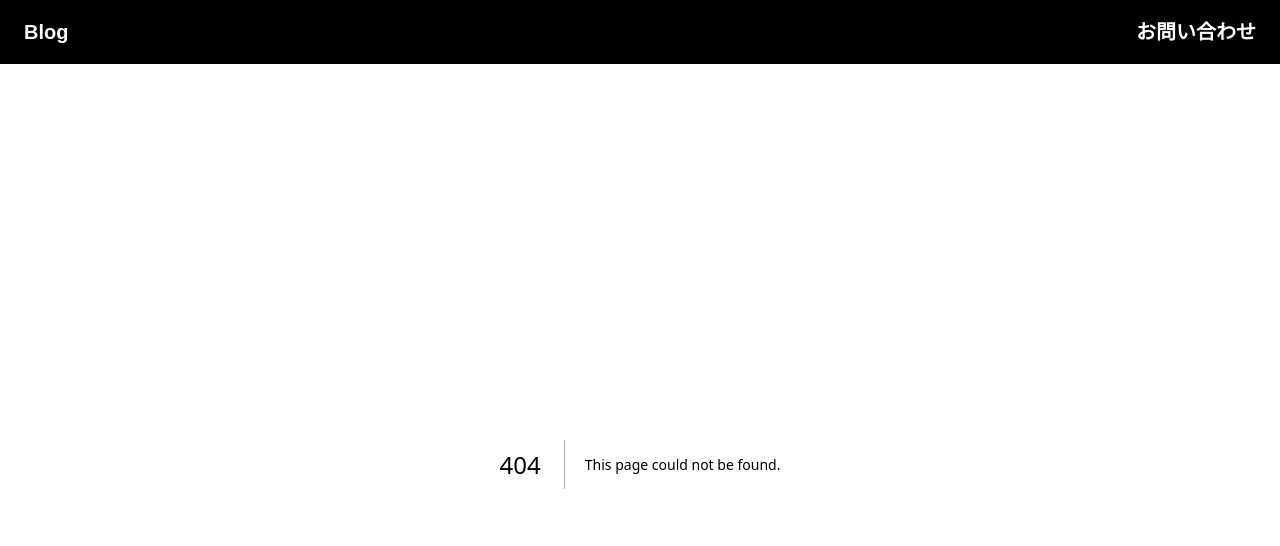
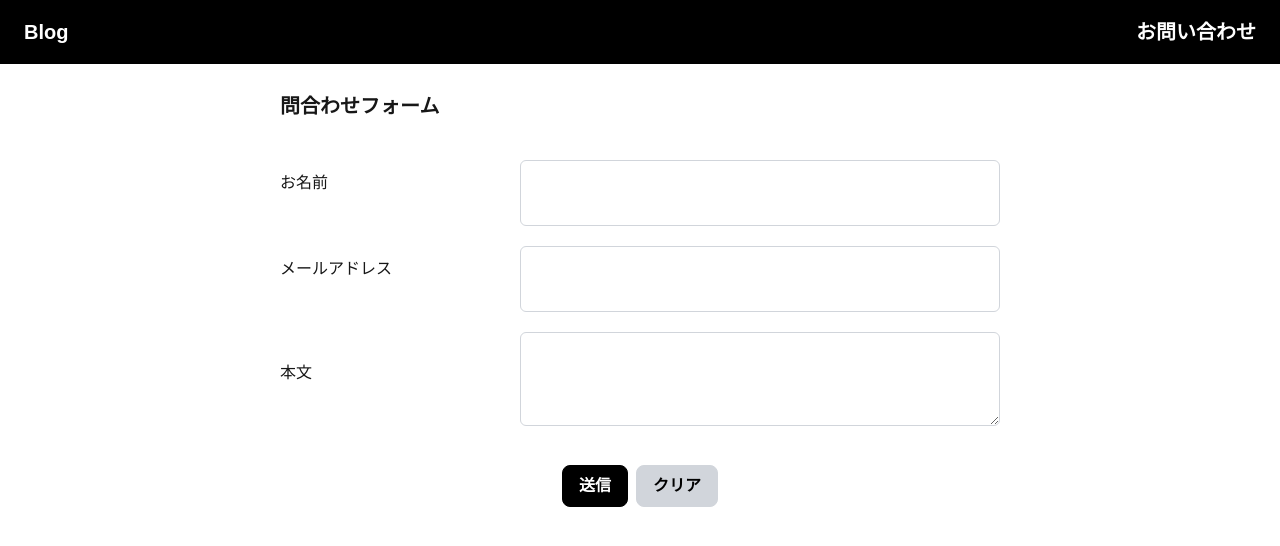
Before and after one commit to skyota/chapter8_Nextjs, a Next.js app: page /contact in a window 1280 px wide. Before the commit this address had no page. Shown: the top 546 px of the page. Built offline with nearby package versions, Linux system fonts and the light colour scheme.

Commit message:
お問い合わせページの実装

```diff
--- a/package.json
+++ b/package.json
@@ -12,6 +12,7 @@
     "next": "14.2.16",
     "react": "^18",
     "react-dom": "^18",
+    "react-hook-form": "^7.55.0",
     "swr": "^2.3.3"
   },
   "devDependencies": {
--- /dev/null
+++ b/src/app/contact/_components/Label/index.tsx
@@ -0,0 +1,12 @@
+"use client"
+
+type Props = {
+  name: string;
+  label: string;
+}
+
+const Label: React.FC<Props> = ({ name, label }) => {
+  return <label htmlFor={name} className="w-60">{label}</label>
+};
+
+export default Label;
--- /dev/null
+++ b/src/app/contact/_components/TextInput/index.tsx
@@ -0,0 +1,20 @@
+"use client"
+
+import { ComponentProps } from "react";
+
+type Props = {
+  name: string;
+  type: string;
+  error?: string;
+} & ComponentProps<"input">
+
+const TextInput: React.FC<Props> = ({ name, type, error, disabled, ...rest }) => {
+  return (
+    <div className="w-full max-w-[calc(100%-240px)]">
+      <input id={name} type={type} disabled={disabled} className="w-full px-4 py-5 border border-gray-300 rounded-md min-h-50 box-border" {...rest} />
+      {error && <p className="text-red-500">{error}</p>}
+    </div>
+  );
+};
+
+export default TextInput;
--- /dev/null
+++ b/src/app/contact/_components/Textarea/index.tsx
@@ -0,0 +1,19 @@
+"use client"
+
+import { ComponentProps } from "react";
+
+type Props = {
+  name: string;
+  error?: string;
+} & ComponentProps<"textarea">
+
+const Textarea: React.FC<Props> = ({ name, error, disabled, ...rest }) => {
+  return (
+    <div className="w-full max-w-[calc(100%-240px)]">
+      <textarea id={name} disabled={disabled} className="w-full px-4 py-5 border border-gray-300 rounded-md min-h-50 leading-relaxed box-border" {...rest} />
+      {error && <p className="text-red-500">{error}</p>}
+    </div>
+  )
+}
+
+export default Textarea;
--- /dev/null
+++ b/src/app/contact/page.tsx
@@ -0,0 +1,91 @@
+"use client"
+
+import { useForm, SubmitHandler } from "react-hook-form";
+import Label from './_components/Label';
+import Textarea from './_components/Textarea';
+import TextInput from './_components/TextInput';
+
+type ContactForm = {
+  name: string;
+  email: string;
+  message: string;
+}
+
+const Contact: React.FC = () => {
+  const {register, handleSubmit, reset, formState: {errors, isSubmitting}} = useForm<ContactForm>();
+
+  const onSubmit: SubmitHandler<ContactForm> = async (data) => {
+    try {
+      const res = await fetch("https://1hmfpsvto6.execute-api.ap-northeast-1.amazonaws.com/dev/contacts", {
+        method: 'POST',
+        headers: {'Content-Type': 'application/json'},
+        body: JSON.stringify(data)
+      });
+      if (!res.ok) throw new Error("Network response was not ok");
+      alert("送信しました");
+      reset();
+    } catch (error) {
+      console.log("送信中にエラーが発生しました：", error);
+    }
+  };
+
+  return (
+    <div className="mt-7">
+      <div className="mx-auto max-w-3xl px-6">
+        <p className="text-xl font-bold">問合わせフォーム</p>
+        <form className="mt-5" onSubmit={handleSubmit(onSubmit)}>
+          <div className="flex items-center space-y-5">
+            <Label name="name" label="お名前" />
+            <TextInput
+              type="text"
+              error={errors.name?.message}
+              disabled={isSubmitting}
+              {...register("name", {
+                required: "お名前は必須です",
+                maxLength: {
+                  value: 30,
+                  message: "30文字以内で入力してください"
+                }
+              })}
+            />
+          </div>
+          <div className="flex items-center space-y-5">
+            <Label name="email" label="メールアドレス" />
+            <TextInput
+              type="email"
+              error={errors.email?.message}
+              disabled={isSubmitting}
+              {...register("email", {
+                required: "メールアドレスは必須です",
+                pattern: {
+                  value: /^[^\s@]+@[^\s@]+\.[^\s@]+$/,
+                  message: "メールアドレスの形式が正しくありません"
+                }
+              })}
+            />
+          </div>
+          <div className="flex items-center space-y-5">
+            <Label name="message" label="本文" />
+            <Textarea
+              error={errors.message?.message}
+              disabled={isSubmitting}
+              {...register("message", {
+                required: "本文は必須です",
+                maxLength: {
+                  value: 500,
+                  message: "500文字以内で入力してください"
+                }
+              })}
+            />
+          </div>
+          <div className="mt-8 flex justify-center space-x-2">
+            <input type='submit' value='送信' disabled={isSubmitting} className="bg-black text-white border border-black font-bold px-4 py-2 rounded-lg cursor-pointer" />
+            <input type='reset' value='クリア' onClick={() => reset()} disabled={isSubmitting} className="bg-gray-300 text-black border border-gray-300 font-bold px-4 py-2 rounded-lg cursor-pointer" />
+          </div>
+        </form>
+      </div>
+    </div>
+  )
+}
+
+export default Contact;
```
Also changed, not shown: 1 other file (tests, documents, lock files or other folders).
